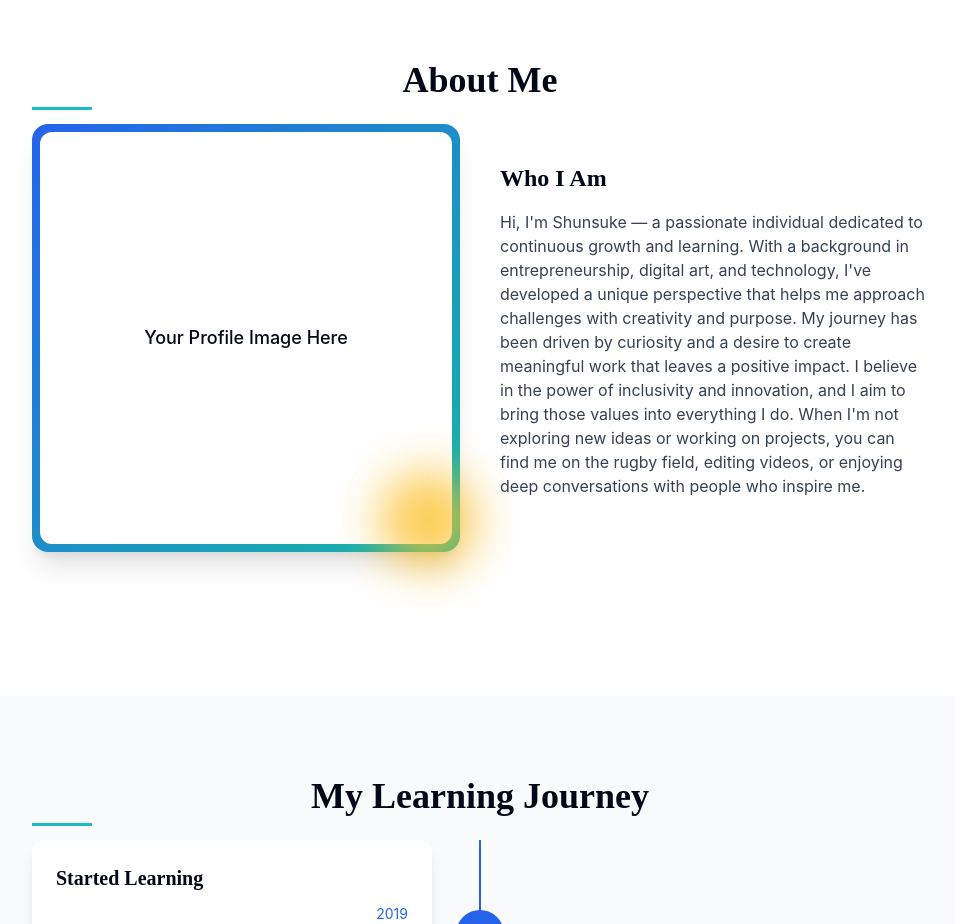
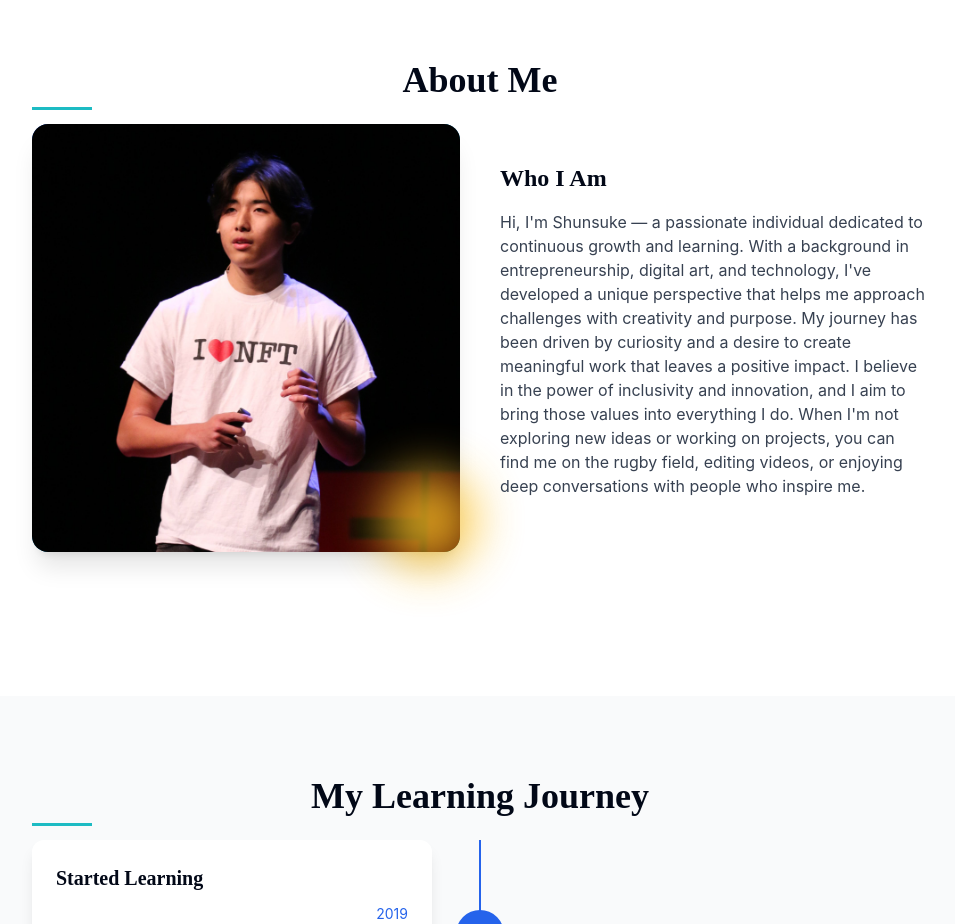
Before and after one commit to Shunsuke0401/Capstone, a React (Vite) app: page / in a window 1280 px wide. Shown: the part 820-1744 px from the top of the page, without its empty margins (160-1115 px from the left). Built offline with nearby package versions, Linux system fonts and the light colour scheme.

Commit message:
Add profile image
Add profile image to the about section.

```diff
--- a/src/components/About.tsx
+++ b/src/components/About.tsx
@@ -2,6 +2,7 @@
 import React from 'react';
 import { Card, CardContent } from '@/components/ui/card';
 import { Brain } from 'lucide-react';
+import { Avatar, AvatarImage, AvatarFallback } from "@/components/ui/avatar";
 
 const About = () => {
   return <section id="about" className="py-20 bg-white dark:bg-gray-900">
@@ -13,9 +14,11 @@ const About = () => {
             <div className="animate-fade-in">
               <div className="relative">
                 <div className="aspect-square rounded-2xl overflow-hidden bg-gradient-to-br from-blue-600 to-teal-500 shadow-xl">
-                  <div className="absolute inset-2 bg-white dark:bg-gray-800 rounded-xl flex items-center justify-center">
-                    <p className="text-lg font-medium text-center px-4">Your Profile Image Here</p>
-                  </div>
+                  <img
+                    src="/lovable-uploads/21d6e9a9-a797-41f6-86d8-e2571940c6fc.png"
+                    alt="Shunsuke Nakatani"
+                    className="w-full h-full object-cover"
+                  />
                 </div>
                 <div className="absolute -bottom-4 -right-4 w-24 h-24 bg-amber-400 rounded-full opacity-80 blur-xl"></div>
               </div>
```
Also changed, not shown: public/lovable-uploads/21d6e9a9-a797-41f6-86d8-e2571940c6fc.png (added).
